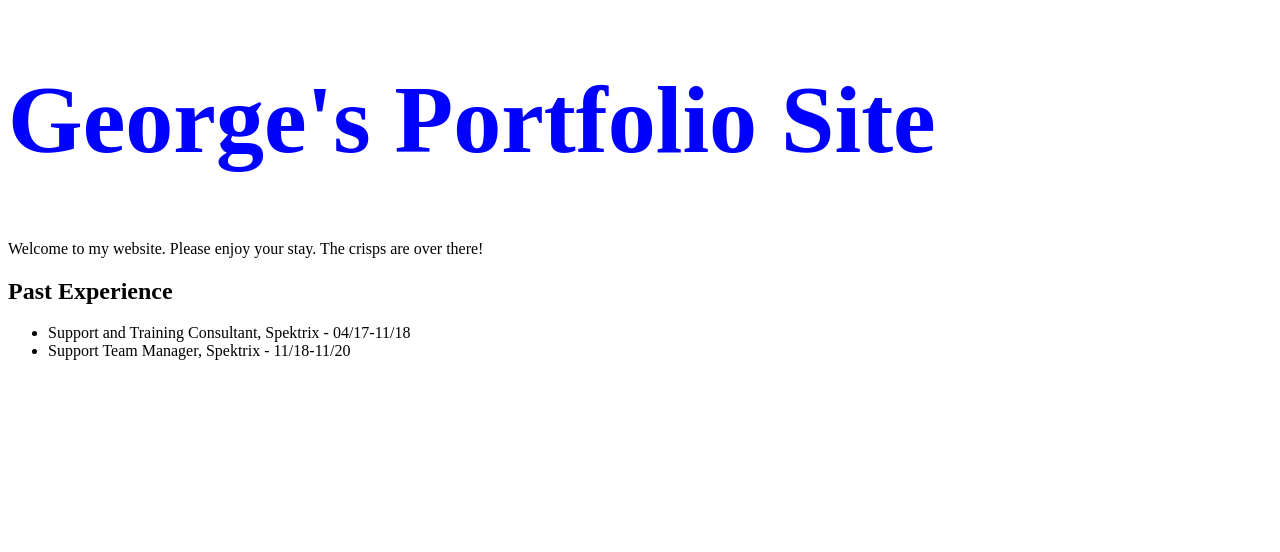
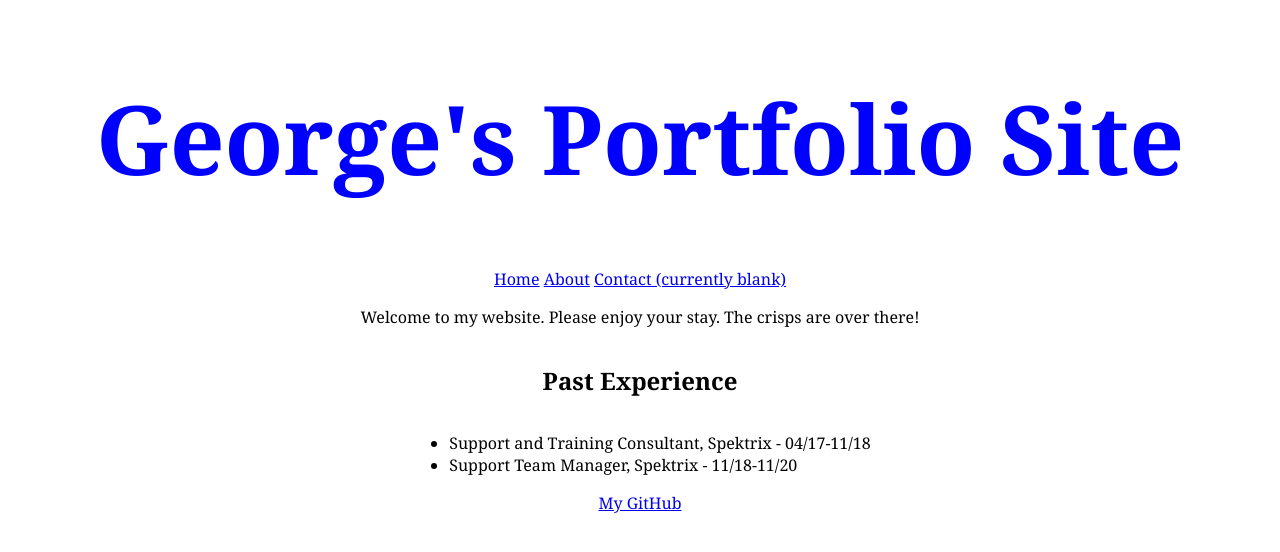
Before and after one commit to lancaster-coder1991/portfolio-website, a plain HTML site: page index.html in a window 1280 px wide. Drawn offline with Linux system fonts and the light colour scheme.

Commit message:
Added about page, made an images directory and uploaded image, added a nav bar on both pages

```diff
--- a/index.css
+++ b/index.css
@@ -1,4 +1,15 @@
+body {
+    display: flex;
+    flex-direction: column;
+    align-items: center;
+    font-family: Cambria;
+}
+
 h1 {
     font-size: 72pt;
     color: blue;
 }
+
+.title {
+
+}
--- a/index.html
+++ b/index.html
@@ -8,12 +8,18 @@
     <title>George Scott Portfolio Site</title>
 </head>
 <body>
-  <h1>George's Portfolio Site</h1>
+  <h1 class="Title">George's Portfolio Site</h1>
+  <nav>
+    <a href="index.html">Home</a>
+    <a href="about.html">About</a>
+    <a href="#">Contact (currently blank)</a>
+  </nav>
   <p>Welcome to my website. Please enjoy your stay. The crisps are over there!</p>
   <h2>Past Experience</h2>
   <ul>
    <li>Support and Training Consultant, Spektrix - 04/17-11/18</li>
    <li>Support Team Manager, Spektrix - 11/18-11/20 </li>
   </ul>
+  <a href="https://github.com/lancaster-coder1991">My GitHub</a>
 </body>
 </html>
```
Also changed, not shown: about.html (added, +18 -0 lines), 1 other file.
